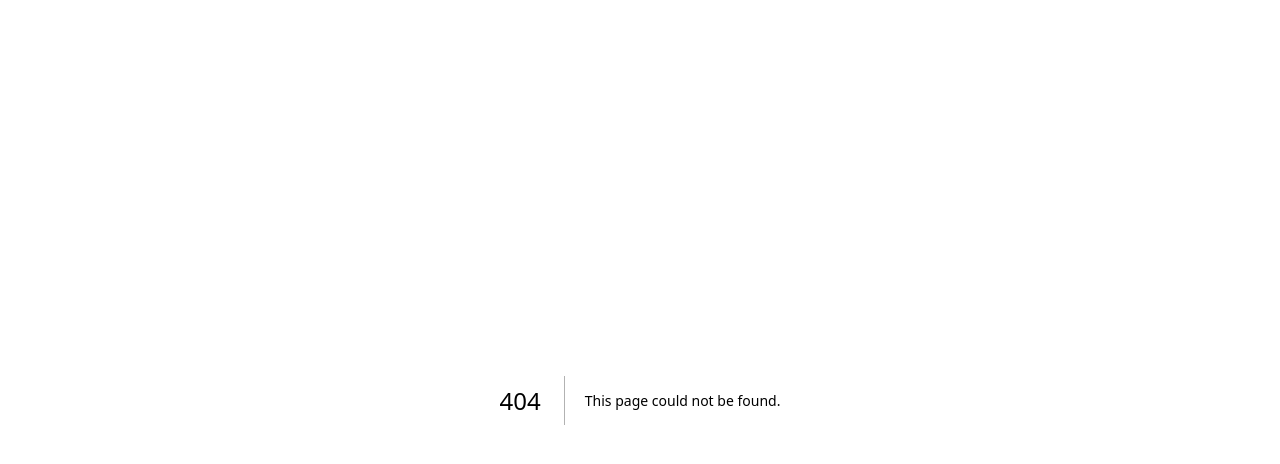
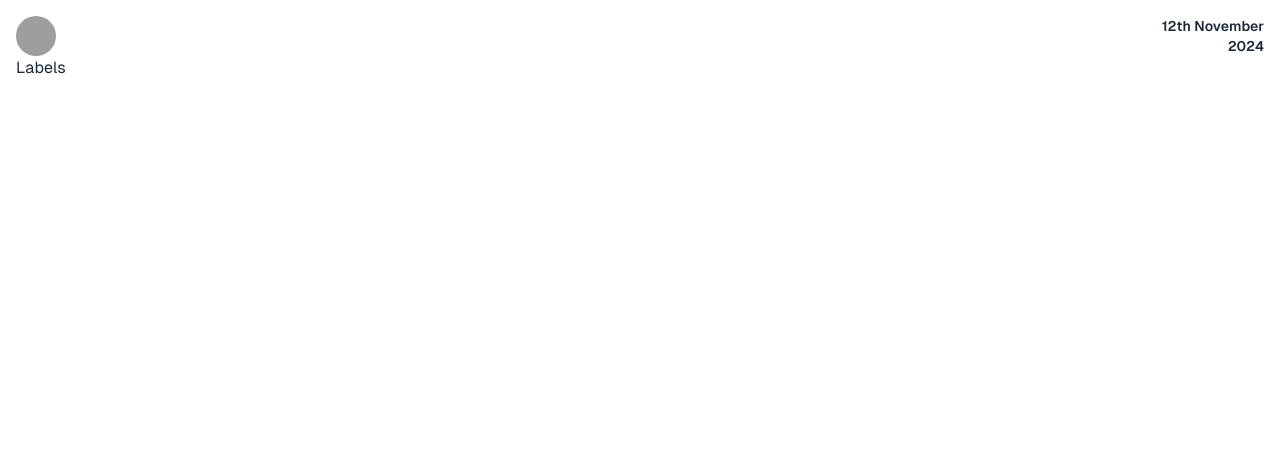
Before and after one commit to obicerj/mysched, a Next.js app: page /labels in a window 1280 px wide. Before the commit this address had no page. Shown: the top 464 px of the page. Built offline with nearby package versions, Linux system fonts and the light colour scheme; grey boxes are pictures that could not be loaded.

Commit message:
Add labels page

```diff
--- /dev/null
+++ b/app/labels/page.tsx
@@ -0,0 +1,11 @@
+import { Header } from "@/components/header/header";
+
+export default function Labels() {
+    return (
+        <div className="p-4 text-slate-800 font-[family-name:var(--font-geist-sans)]">
+            <Header />
+
+            <p>Labels</p>
+        </div>
+    );
+}
--- a/components/nav/footer-nav.tsx
+++ b/components/nav/footer-nav.tsx
@@ -161,7 +161,7 @@ export function FooterNav() {
                 </Dialog>
                 <a
                     className="flex items-center gap-2 hover:underline hover:underline-offset-4"
-                    href="#"
+                    href="/labels"
                     rel="noopener noreferrer"
                 >
                     <StarIcon />
```
